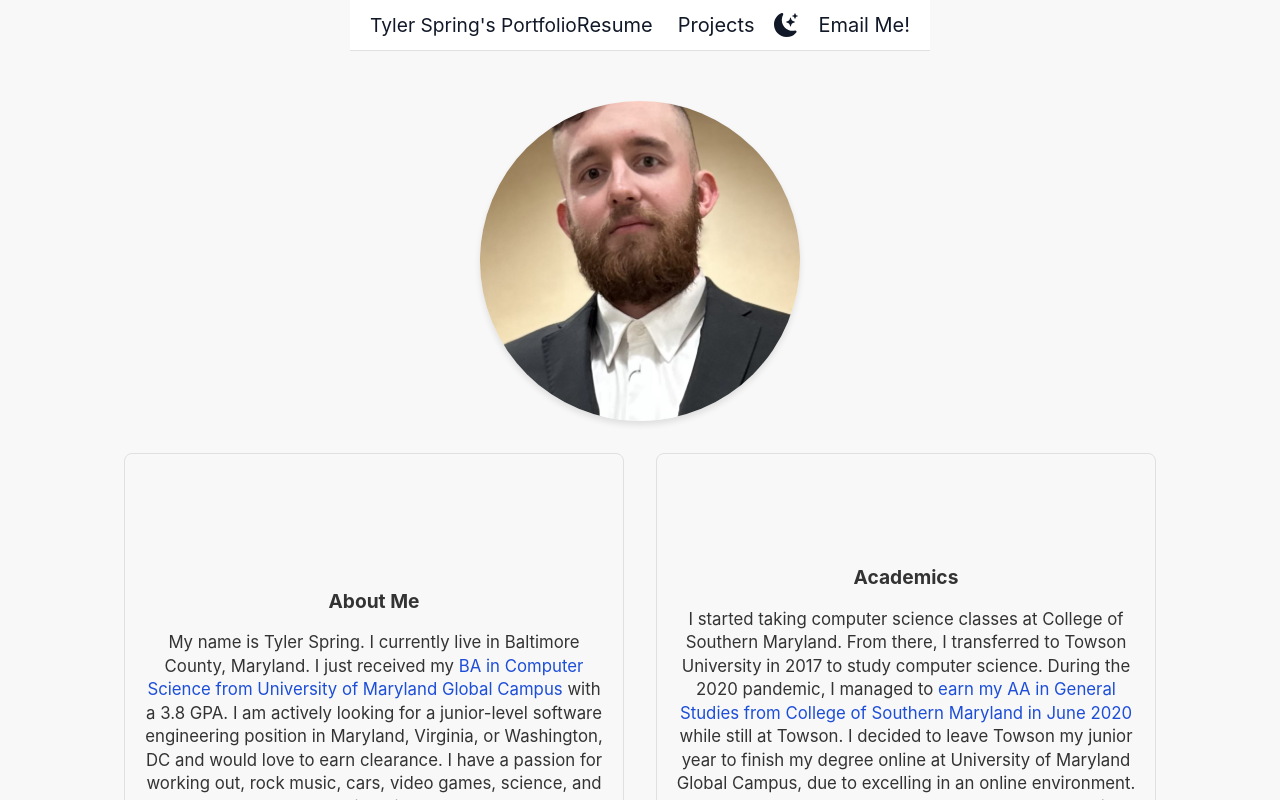
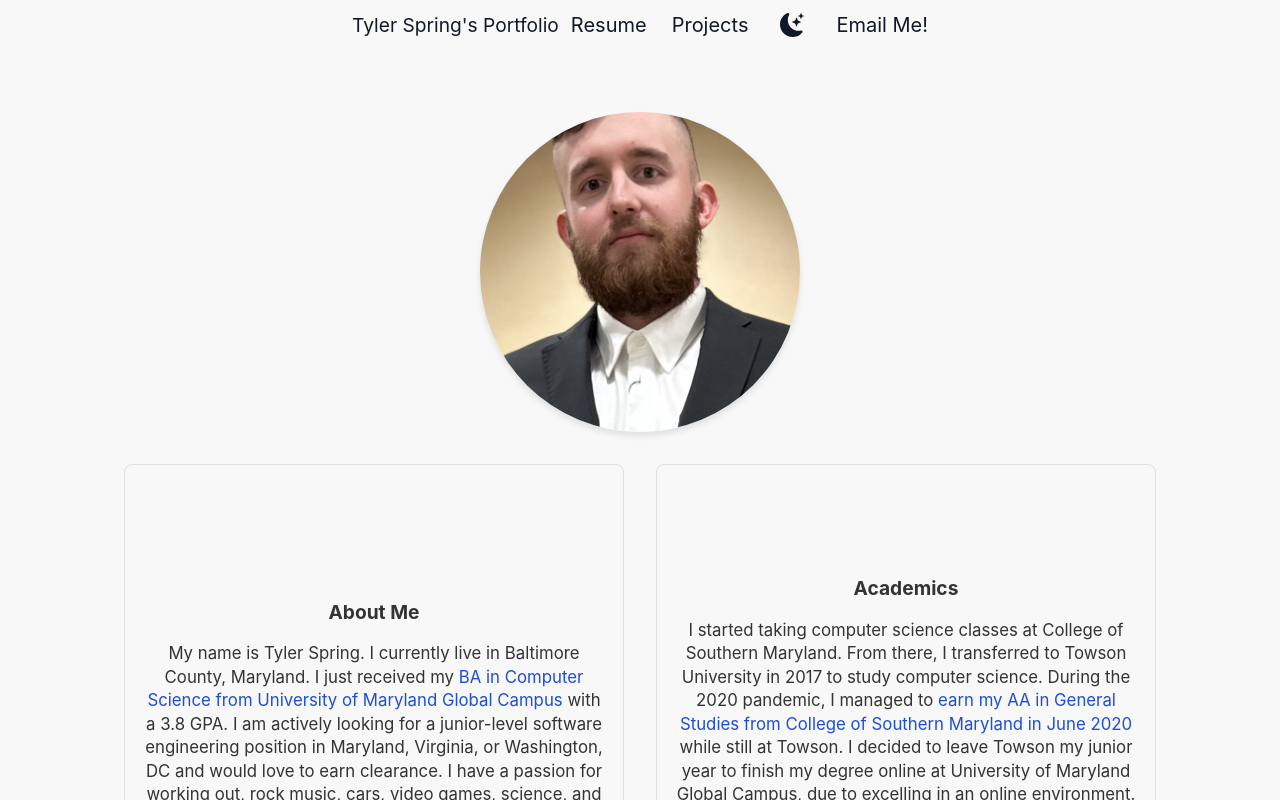
Before and after one commit to TGSpring/personal-website, a Next.js app: page / in a window 1280 px wide. Shown: the top 800 px of the page. Built offline with nearby package versions, Linux system fonts and the light colour scheme.

Commit message:
Update index.module.css

```diff
--- a/styles/index.module.css
+++ b/styles/index.module.css
@@ -10,12 +10,9 @@
   display: flex;
   justify-content: space-between;
   align-items: center;
-  width: 100%;
-  padding: 10px 20px;
-  background-color: var(--nav-bg, #ffffff);
-  border-bottom: 1px solid #e0e0e0;
+  padding: 10px 0;
+  margin-bottom: 12px;
 }
-
 .title {
   font-size: 1.2rem;
 }
```
